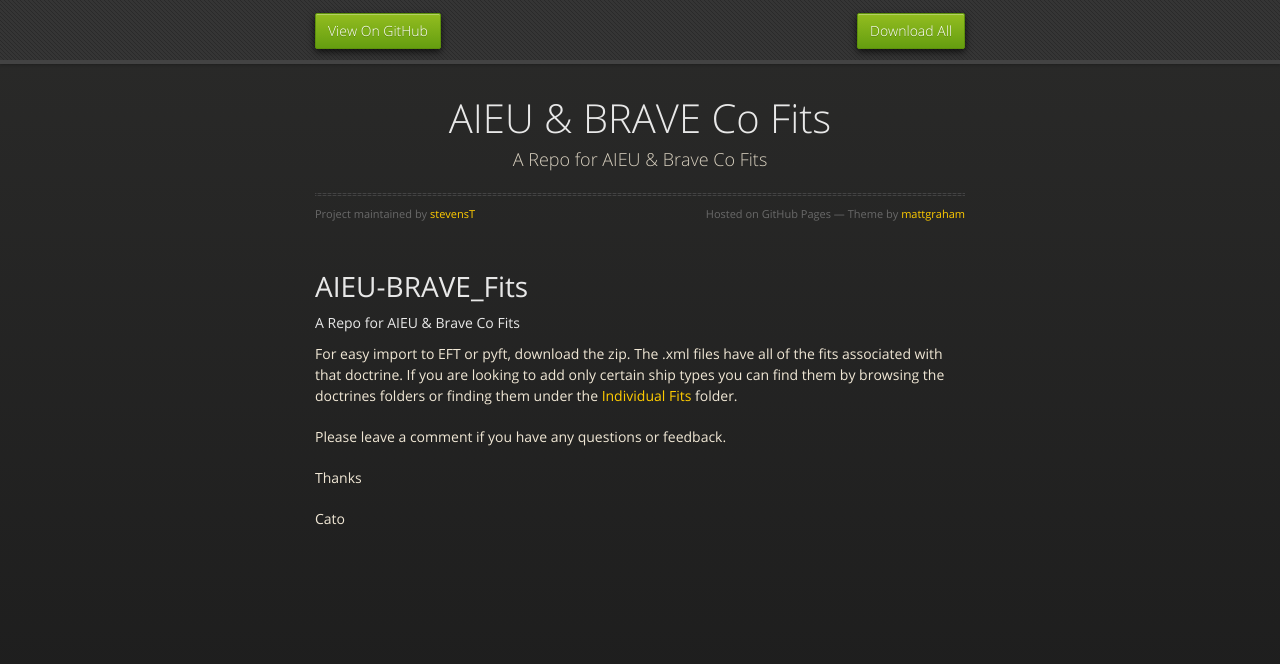
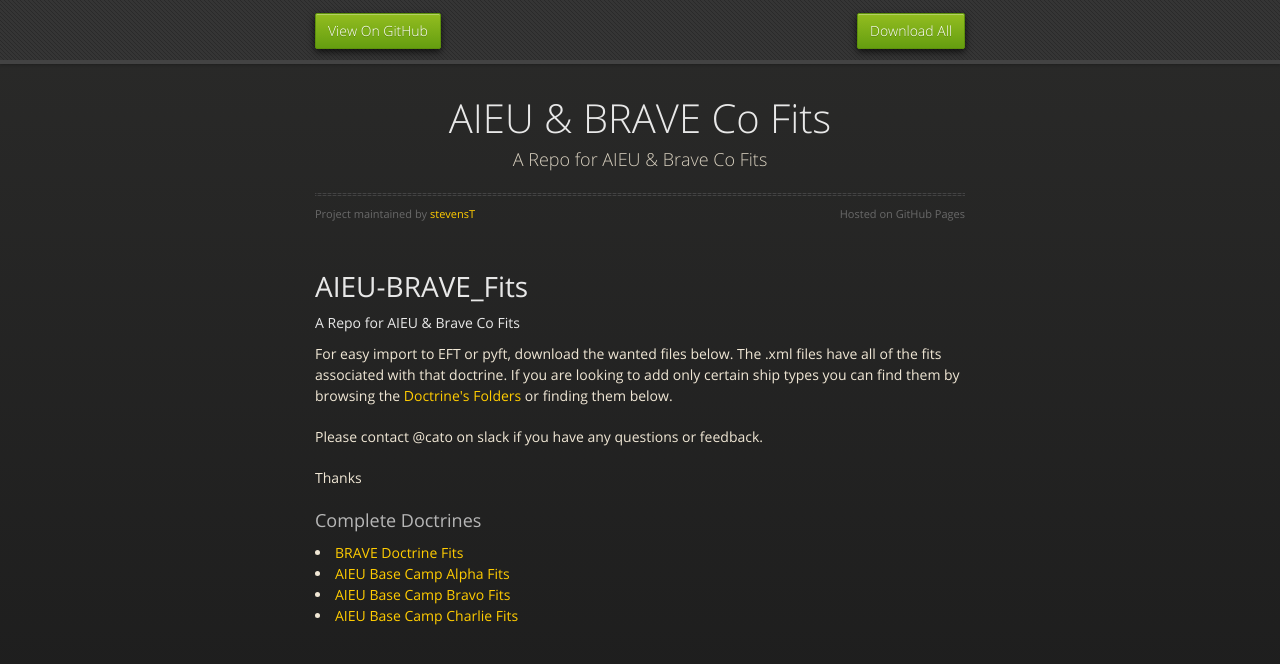
Before and after one commit to stevensT/AIEU-BRAVE_Fits, a plain HTML site: page index.html in a window 1280 px wide. Drawn offline with nearby package versions, Linux system fonts and the light colour scheme.

Commit message:
Edit Index
Edited the index and added web links to the xml fits on thestevens web
server.

```diff
--- a/index.html
+++ b/index.html
@@ -21,7 +21,7 @@
       <div id="header">
         <nav>
           <li class="fork"><a href="https://github.com/stevensT/AIEU-BRAVE_Fits">View On GitHub</a></li>
-          <li class="downloads"><a href="#">Download All</a></li>
+          <li class="downloads"><a href="https://github.com/stevensT/AIEU-BRAVE_Fits/archive/master.zip">Download All</a></li>
           <li class="title"></li>
         </nav>
       </div><!-- end header -->
@@ -34,7 +34,7 @@
           <p>A Repo for AIEU &amp; Brave Co Fits</p>
           <hr>
           <span class="credits left">Project maintained by <a href="https://github.com/stevensT">stevensT</a></span>
-          <span class="credits right">Hosted on GitHub Pages &mdash; Theme by <a href="https://twitter.com/michigangraham">mattgraham</a></span>
+          <span class="credits right">Hosted on GitHub Pages <!--&mdash; Theme by <a href="https://twitter.com/michigangraham">mattgraham</a></span>-->
         </div>
 
         <h1>
@@ -43,13 +43,18 @@
 <h4>
 <a id="a-repo-for-aieu--brave-co-fits" class="anchor" href="#a-repo-for-aieu--brave-co-fits" aria-hidden="true"><span class="octicon octicon-link"></span></a>A Repo for AIEU &amp; Brave Co Fits</h4>
 
-<p>For easy import to EFT or pyft, download the zip.  The .xml files have all of the fits associated with that doctrine.  If you are looking to add only certain ship types you can find them by browsing the doctrines folders or finding them under the <a href="https://github.com/stevensT/AIEU-BRAVE_Fits/tree/master/Individual%20Fits">Individual Fits</a> folder.</p>
+<p>For easy import to EFT or pyft, download the wanted files below.  The .xml files have all of the fits associated with that doctrine.  If you are looking to add only certain ship types you can find them by browsing the <a href="https://github.com/stevensT/AIEU-BRAVE_Fits">Doctrine's Folders</a> or finding them below.</p>
 
-<p>Please leave a comment if you have any questions or feedback.</p>
+<p>Please contact @cato on slack if you have any questions or feedback.</p>
 
 <p>Thanks</p>
 
-<p>Cato</p>
+<h3>Complete Doctrines</h3>
+	<li><a href="http://thestevens.net/AIEU/BRAVE_Doctrine_Fits.php">BRAVE Doctrine Fits</a></li>
+	<li><a href="http://thestevens.net/AIEU/AIEU_Alpha_Fittings.php">AIEU Base Camp Alpha Fits</a></li>
+	<li><a href="http://thestevens.net/AIEU/AIEU_Bravo_Fittings.php">AIEU Base Camp Bravo Fits</a></li>
+	<li><a href="http://thestevens.net/AIEU/AIEU_Charlie_Fittings.php">AIEU Base Camp Charlie Fits</a></li>
+
       </section>
 
     </div>
```
